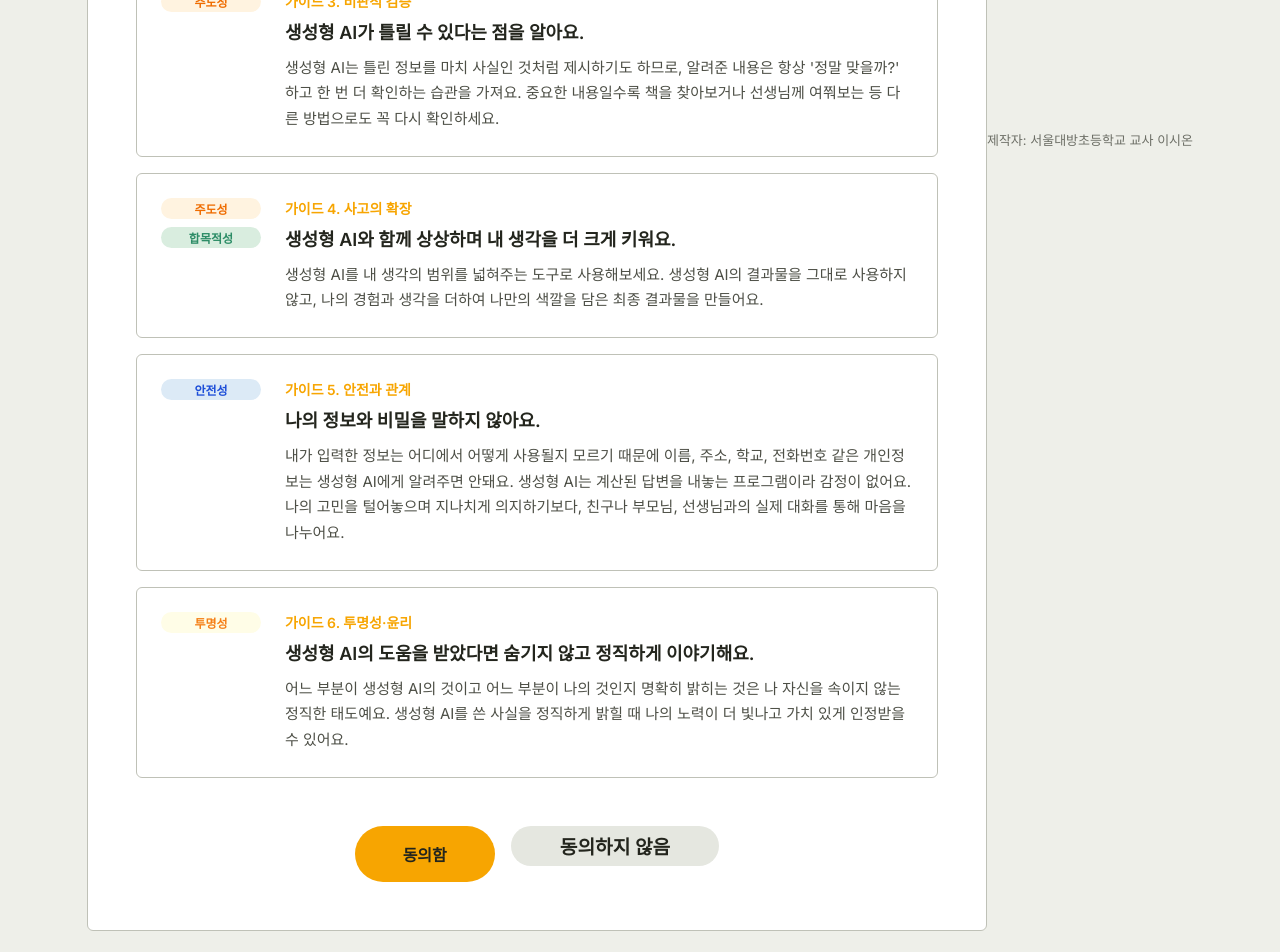
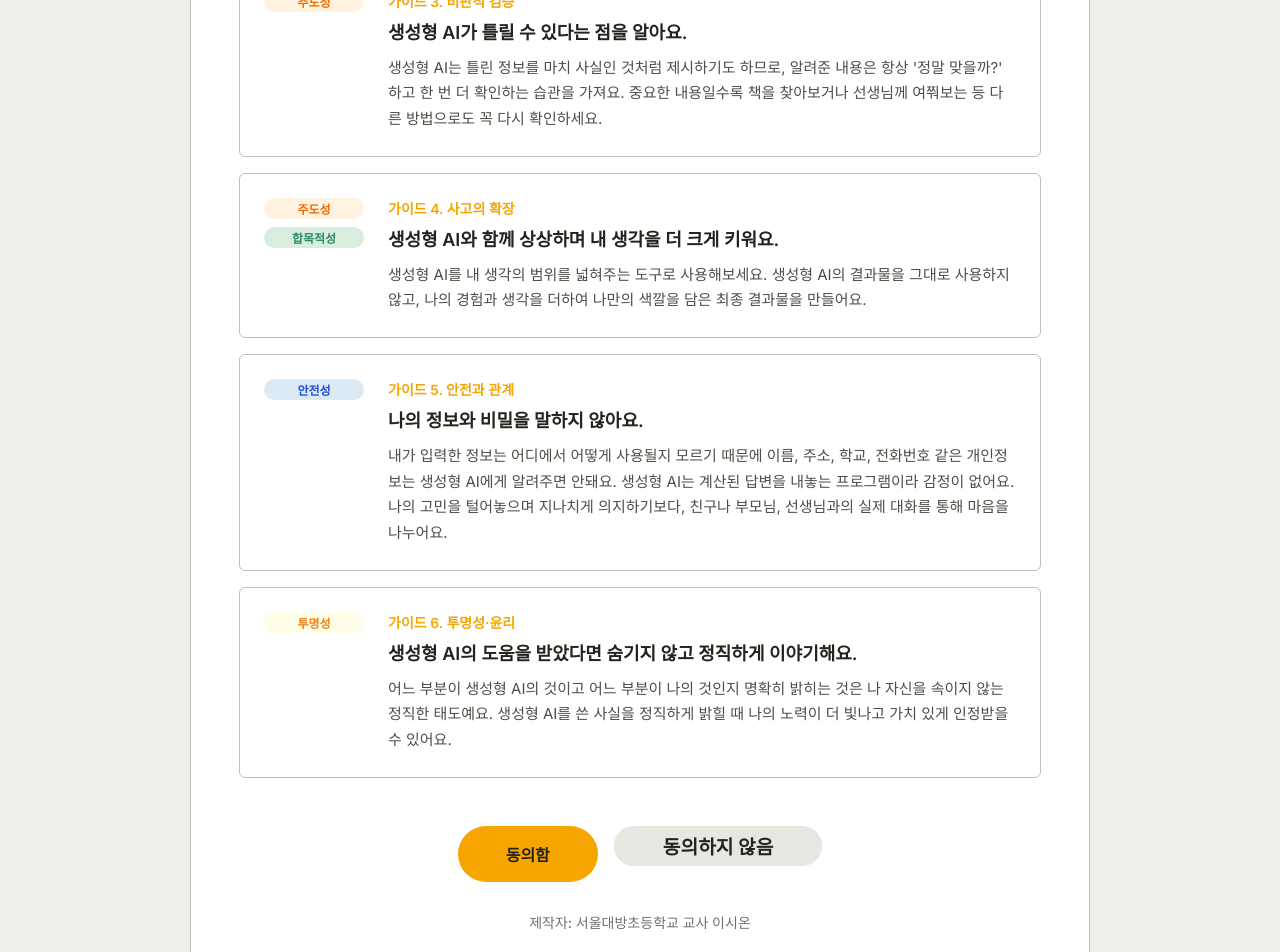
Before and after one commit to isst312/qr-to-u, a React (Vite) app: page / in a window 1280 px wide. Shown: the part 720-1672 px from the top of the page. Built offline with nearby package versions, Linux system fonts and the light colour scheme.

Commit message:
fix: 제작자 텍스트 위치 수정 (flex 레이아웃 밖으로 밀려나는 문제 해결)

```diff
--- a/src/pages/GatePage.jsx
+++ b/src/pages/GatePage.jsx
@@ -99,9 +99,9 @@ const GatePage = () => {
             동의하지 않음
           </button>
         </div>
-      </div>
-      <div style={{ textAlign: 'center', marginTop: '20px', fontSize: '13px', color: 'var(--ph-body)', opacity: 0.8 }}>
-        제작자: 서울대방초등학교 교사 이시온
+        <div style={{ textAlign: 'center', marginTop: '30px', fontSize: '14px', color: 'var(--ph-body)', opacity: 0.8, fontWeight: 500 }}>
+          제작자: 서울대방초등학교 교사 이시온
+        </div>
       </div>
     </div>
   );
```
